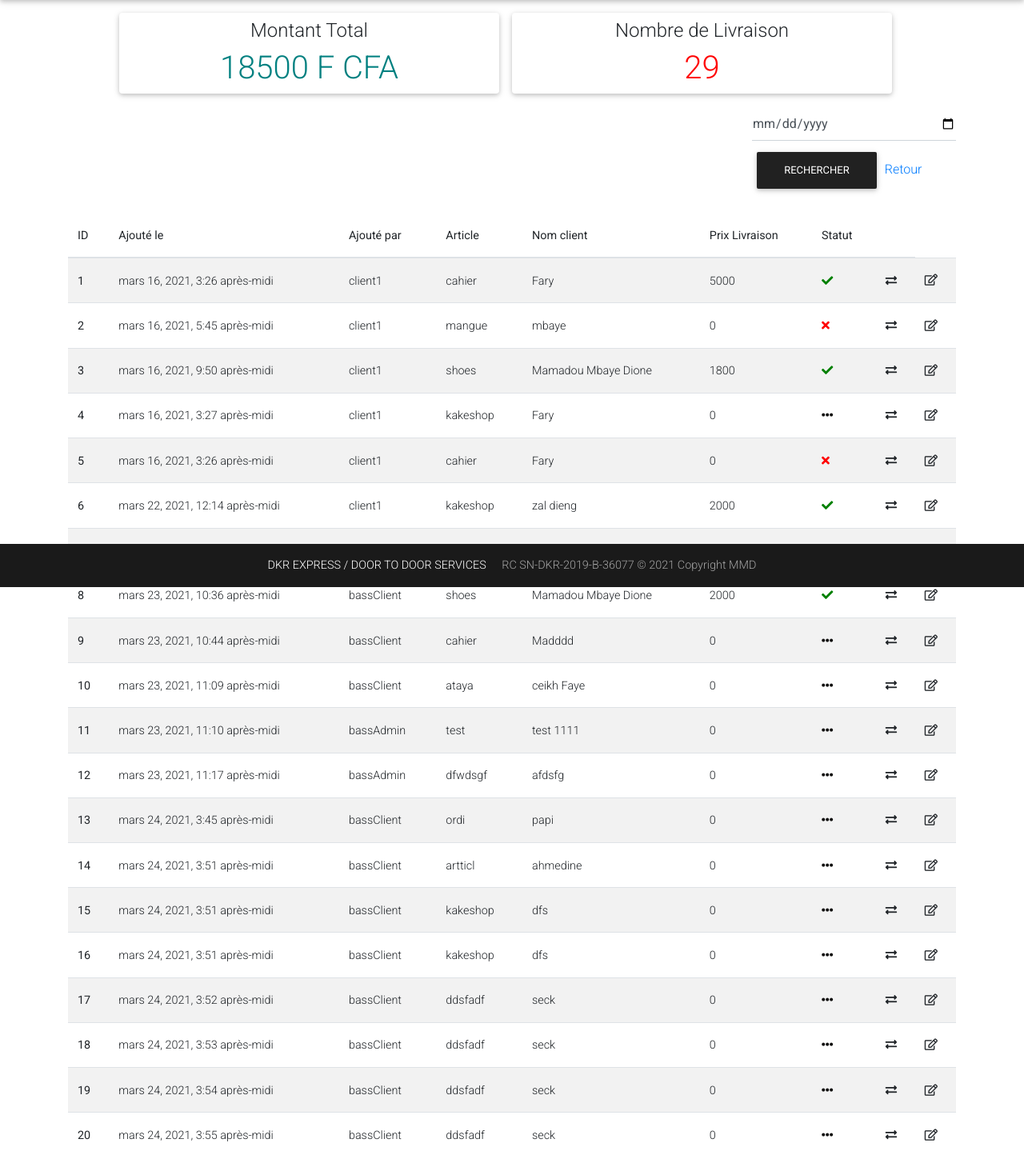
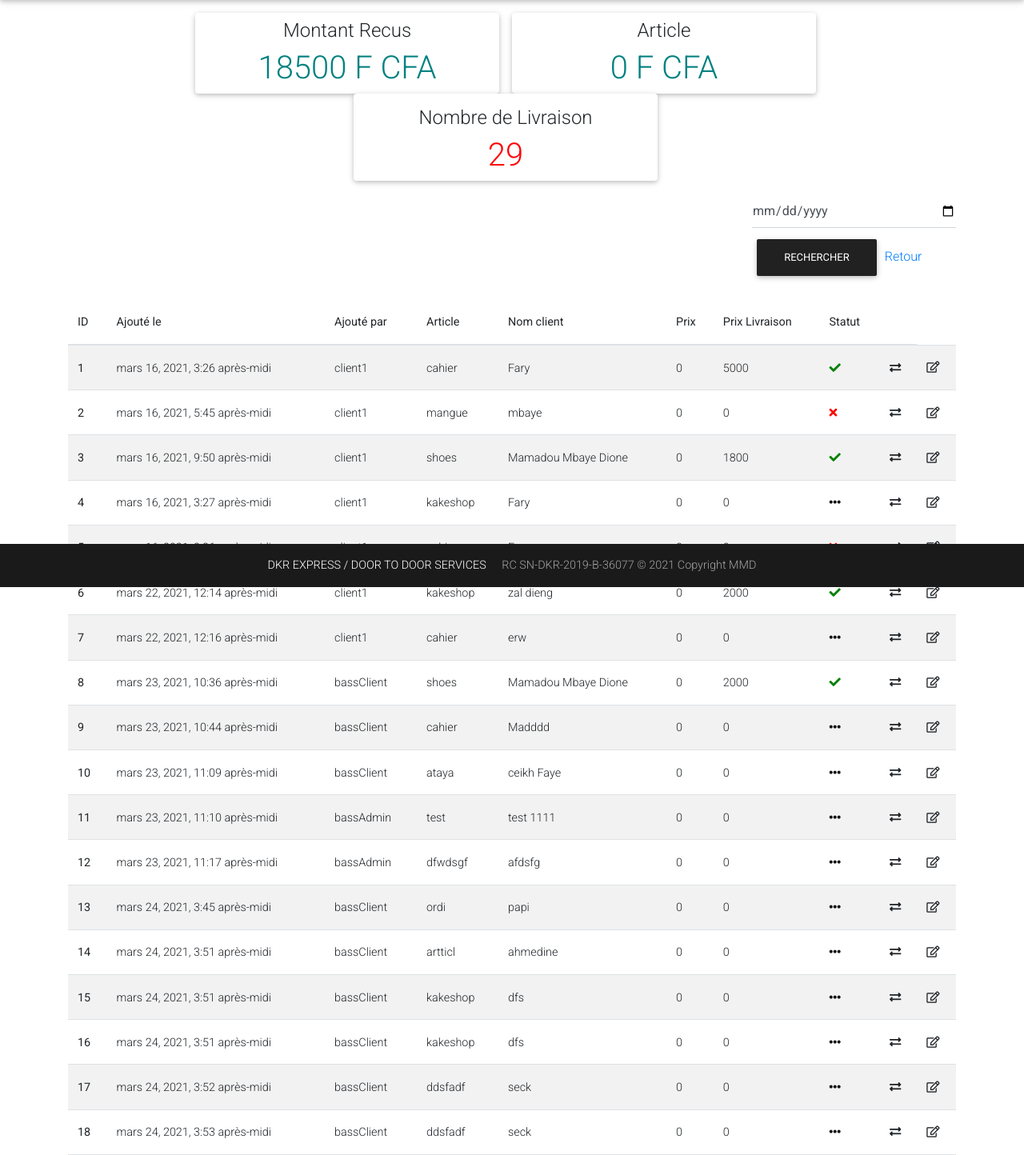
Before and after one commit to mbayedione10/doortodoor, a Django app: page /doortodoor/dashboard/ in a window 1280 px wide. Shown: the part 66-1510 px from the top of the page at 80% size. Run offline with Django 3.2, Linux system fonts and the light colour scheme; a user stored in the database is signed in; data comes from the database, SQL or seed files in the repository; some libraries are stand-ins or nearby versions.

Commit message:
modify dashboard

```diff
--- a/dkrexpress/doortodoor/templates/doortodoor/dashboard.html
+++ b/dkrexpress/doortodoor/templates/doortodoor/dashboard.html
@@ -3,12 +3,16 @@
 {% block content %}
 <div class="container">
     <div class="row justify-content-center mt-3">
-        <div class="card col-md-5 mr-3">
-            <h4 class="text-center pt-2">Montant Total</h4>
-            <h1 class="text-center" style="color:teal;">{{ montant_total }} F CFA</h1>
+        <div class="card col-md-4 mr-3">
+            <h4 class="text-center pt-2">Montant Recus</h4>
+            <h1 class="text-center" style="color:teal;">{{ montant_recu }} F CFA</h1>
+        </div>
+        <div class="card col-md-4 mr-3">
+            <h4 class="text-center pt-2">Article</h4>
+            <h1 class="text-center" style="color:teal;">{{ montant_articles }} F CFA</h1>
         </div>
 
-        <div class="card col-md-5 mr-3">
+        <div class="card col-md-4 mr-3 pt-2">
             <h4 class="text-center pt-2">Nombre de Livraison</h4>
             <h1 class="text-center pt" style="color: red;">{{ total_livraison }}</h1>
         </div>
@@ -37,6 +41,7 @@
                         <th scope="col">Ajouté par</th>
                         <th scope="col">Article</th>
                         <th scope="col">Nom client</th>
+                        <th scope="col">Prix</th>
                         <th scope="col">Prix Livraison</th>
                         <th scope="col">Statut</th>
                         <th scope="col"></th>
@@ -51,6 +56,7 @@
                         <td>{{ ship.article_added_by  }}</td>
                         <td>{{ ship.libelle_article }}</td>
                         <td>{{ ship.nom_client }}</td>
+                        <td>{{ ship.montant }}</td>
                         <td>{{ ship.prix_livraison }}</td>
                         <td>
                             {% if ship.statut == "livré"%}
--- a/dkrexpress/doortodoor/views.py
+++ b/dkrexpress/doortodoor/views.py
@@ -237,7 +237,7 @@
         return redirect('dashboard')
 
     def test_func(self):
-        return self.request.user.groups.all() #filter(name='Staff').exists()
+        return self.request.user.groups.all()
 
 
 class Dashboard(LoginRequiredMixin, UserPassesTestMixin, View):
@@ -253,22 +253,25 @@
         ship = {
             'livraison_list': []
         }
-        montant_total = 0
+        montant_article = 0
+        montant_recu = 0
         nombre_livraison = 0
         user_id= request.user.id
 
         if request.user.groups.filter(name='Admin'):
             for liv in livraison:
-                montant_total +=liv.prix_livraison
+                montant_recu +=liv.prix_livraison
                 livraison_modified_by = [user.username for user in User.objects.filter(livraison=liv)]
                 article_item = Article.objects.filter(article = liv)
                 for article in article_item:
+                    montant_article += article.prix_article + article.montant_livraison
                     article_added_by = [user.username for user in User.objects.filter(article=article)]
                     ship_data ={
                                 'nom_client': article.nom_client,
                                 'libelle_article': article.libelle,
                                 'adresse_client': article.adresse_client,
                                 'date_ajout': article.date_ajout,
+                                'montant': article.prix_article + article.montant_livraison,
                                 'article_added_by': article_added_by[0],
                                 'livraison_modified_by': livraison_modified_by[0],
                                 'statut': liv.statut,
@@ -283,9 +286,10 @@
         elif request.user.groups.filter(name='Clients'):
             article = Article.objects.filter(user = user_id)
             for art in article:
+                montant_article += art.prix_article + art.montant_livraison
                 livraison = Livraison.objects.filter(article=art)
                 for liv in livraison:
-                    montant_total +=liv.prix_livraison
+                    montant_recu +=liv.prix_livraison
                     livraison_modified_by = [user.username for user in User.objects.filter(livraison=liv)]
                     article_item = Article.objects.filter(article = liv)
                     article_added_by = [user.username for user in User.objects.filter(article=art)]
@@ -294,6 +298,7 @@
                                 'libelle_article': art.libelle,
                                 'adresse_client': art.adresse_client,
                                 'date_ajout': art.date_ajout,
+                                'montant': art.prix_article + art.montant_livraison,
                                 'article_added_by': article_added_by[0],
                                 'livraison_modified_by': livraison_modified_by[0],
                                 'statut': liv.statut,
@@ -309,16 +314,18 @@
             livraison = Livraison.objects.filter(created_on__year=today.year,
             created_on__month=today.month,created_on__day=today.day)
             for liv in livraison:
-                montant_total +=liv.prix_livraison
+                montant_recu +=liv.prix_livraison
                 livraison_modified_by = [user.username for user in User.objects.filter(livraison=liv)]
                 article_item = Article.objects.filter(article = liv)
                 for article in article_item:
+                    montant_article += article.prix_article + article.montant_livraison
                     article_added_by = [user.username for user in User.objects.filter(article=article)]
                     ship_data ={
                                 'nom_client': article.nom_client,
                                 'libelle_article': article.libelle,
                                 'adresse_client': article.adresse_client,
                                 'date_ajout': article.date_ajout,
+                                'montant': article.prix_article + article.montant_livraison,
                                 'article_added_by': article_added_by[0],
                                 'livraison_modified_by': livraison_modified_by[0],
                                 'statut': liv.statut,
@@ -333,8 +340,9 @@
         #Ajouter les données dans context
         context={
             'livraison': ship['livraison_list'],
-            'montant_total': montant_total,
+            'montant_recu': montant_recu,
             'total_livraison': nombre_livraison,
+            'montant_articles': montant_article,
         }
 
         return render(request,'doortodoor/dashboard.html', context)
```
